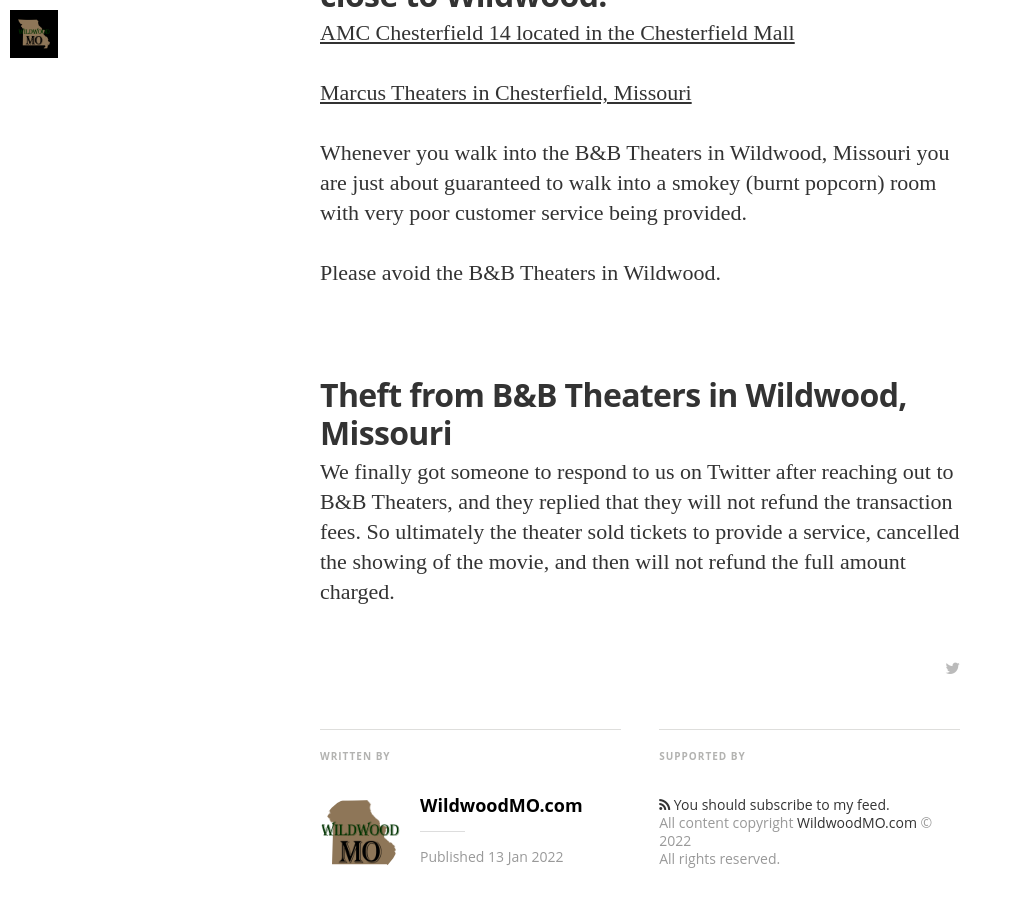
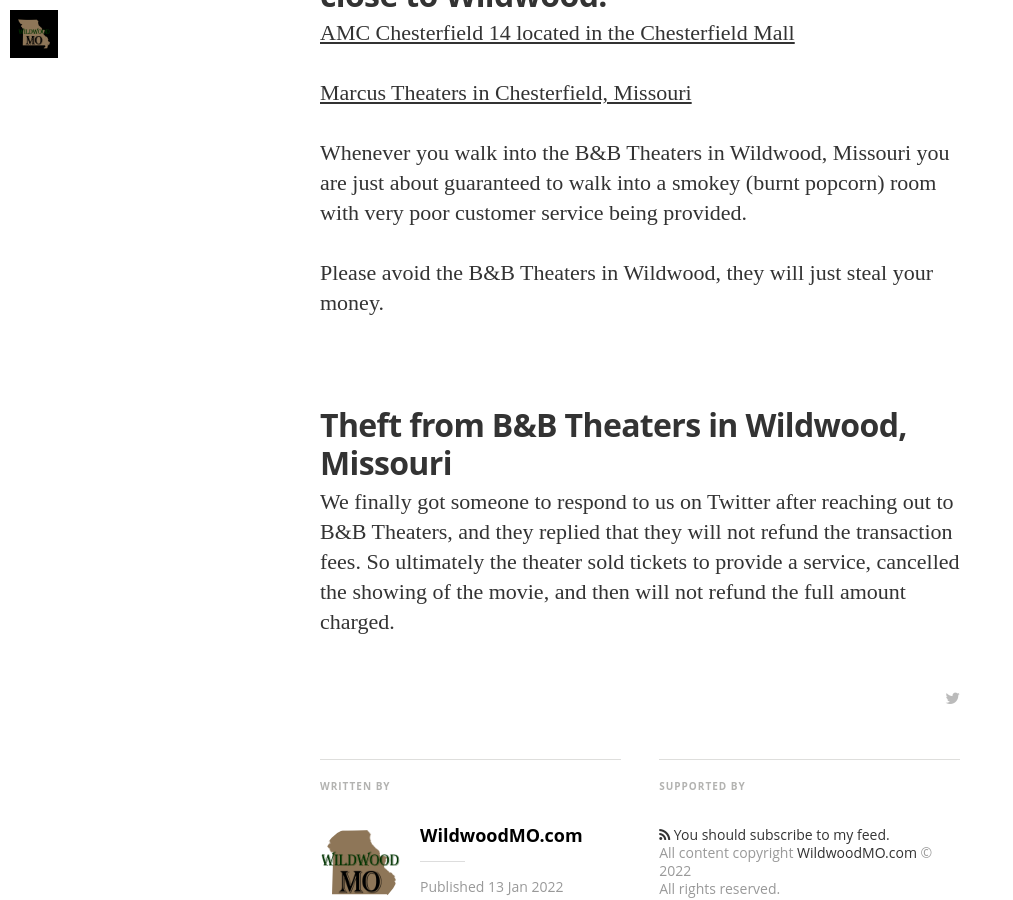
Before and after one commit to wildwoodmo/wildwoodmo.github.io, a Jekyll site: the page built from _posts/2022-01-13-wildwood-missouri-movie-theater.markdown, in a window 1280 px wide and 900 px high, scrolled down 1538 px. Shown: the whole window, without its empty margins (0-1013 px from the left). Built offline with Jekyll 4.4.1, drawn with Linux system fonts in a browser that asks for light colours; nearby versions of some CDN libraries; some web fonts are replaced.

Commit message:
Updates to blog

```diff
--- a/_posts/2022-01-13-wildwood-missouri-movie-theater.markdown
+++ b/_posts/2022-01-13-wildwood-missouri-movie-theater.markdown
@@ -13,10 +13,6 @@
 - Not inform you ahead of time.
 - Not refund you the full price you paid for the tickets and the service fee.
 
-
-
-
-
 Good luck getting B&B Theaters to respond to you either. While they might actually respond to a "review" posted on Google Maps ratings, they won't go any further than that.
 
 ## Please check out one of these theaters close to Wildwood:
@@ -27,7 +23,7 @@
 
 Whenever you walk into the B&B Theaters in Wildwood, Missouri you are just about guaranteed to walk into a smokey (burnt popcorn) room with very poor customer service being provided.
 
-Please avoid the B&B Theaters in Wildwood.
+Please avoid the B&B Theaters in Wildwood, they will just steal your money.
 
 ## Theft from B&B Theaters in Wildwood, Missouri
 We finally got someone to respond to us on Twitter after reaching out to B&B Theaters, and they replied that they will not refund the transaction fees. So ultimately the theater sold tickets to provide a service, cancelled the showing of the movie, and then will not refund the full amount charged.
```
